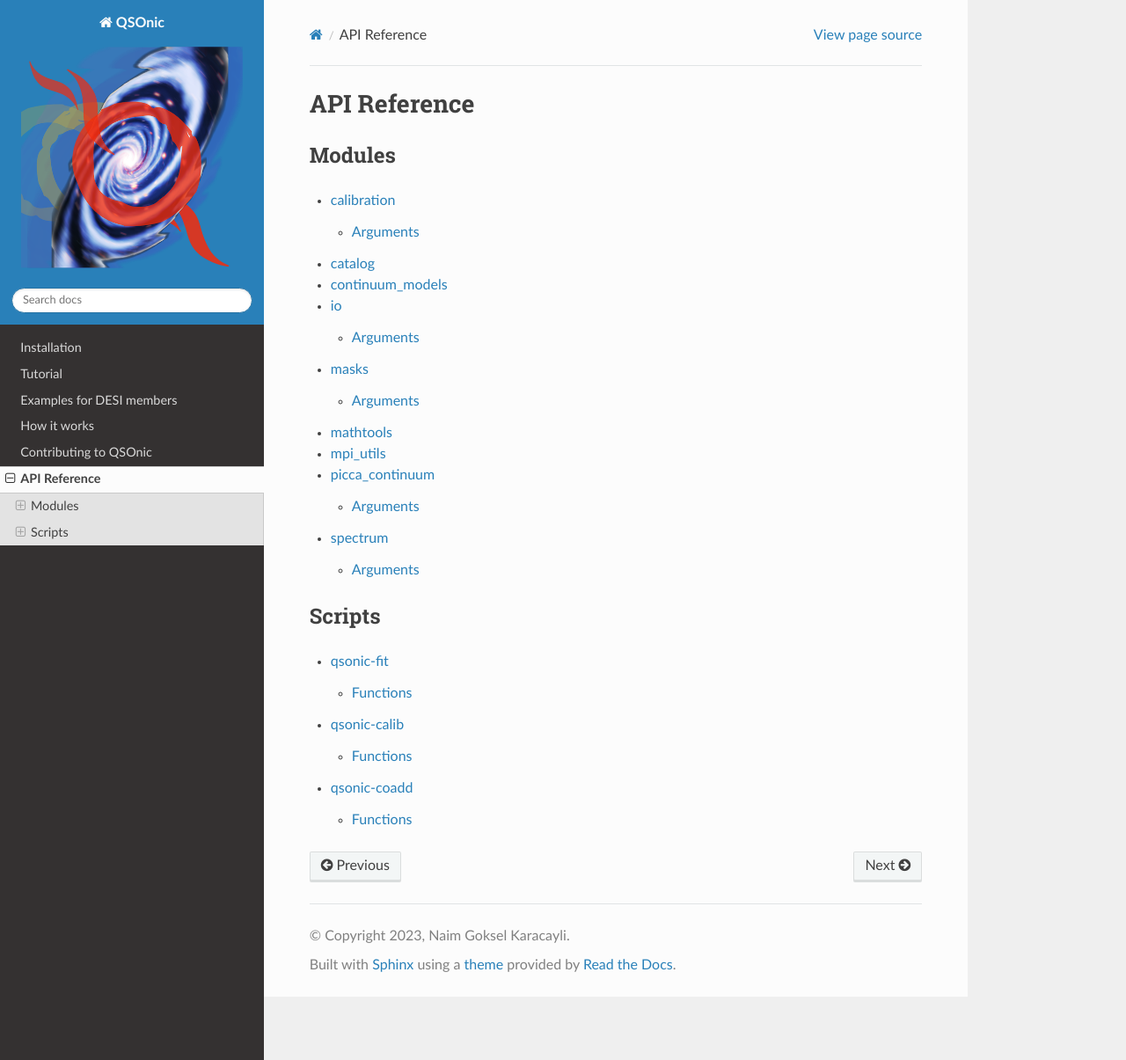
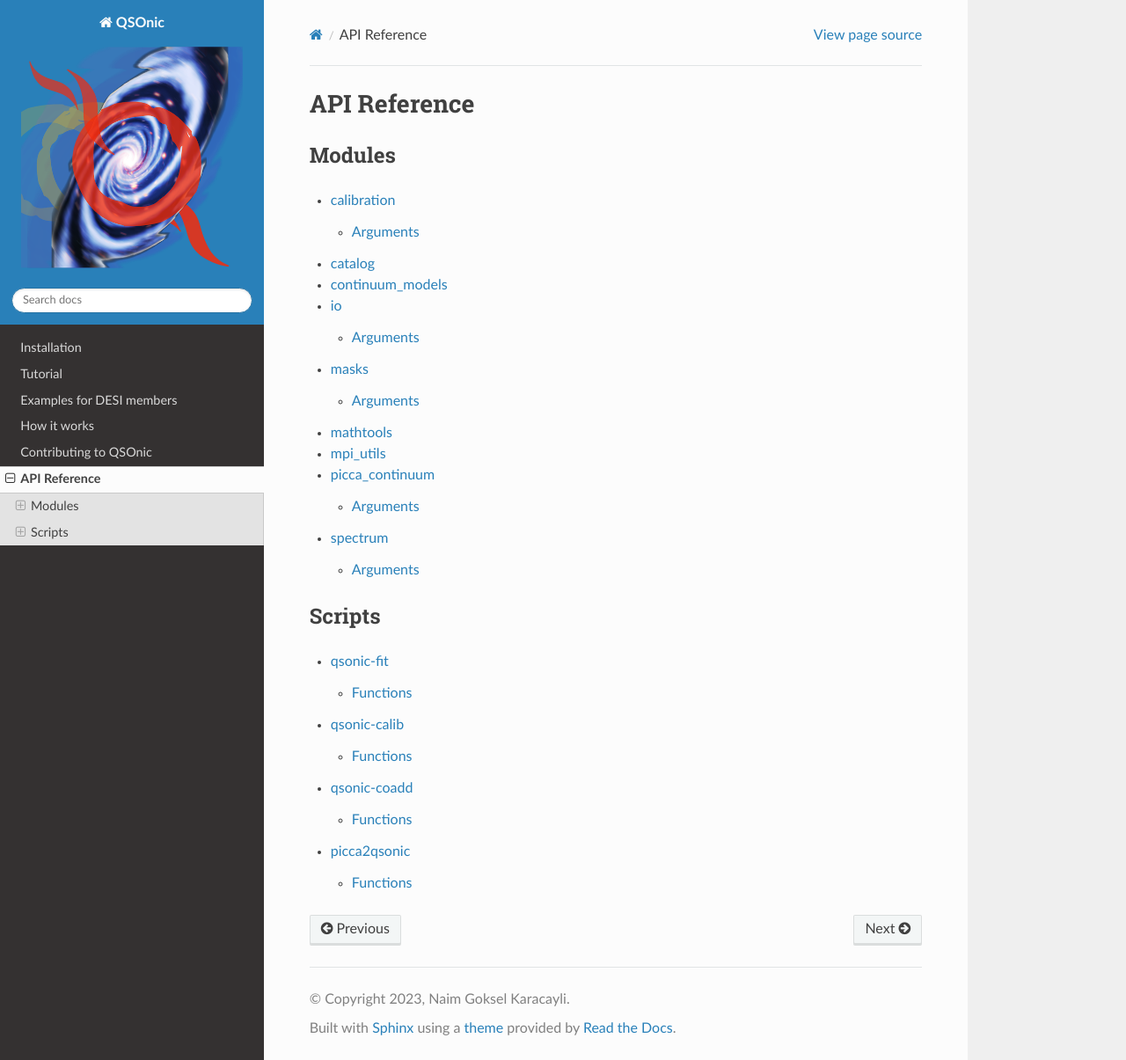
Before and after one commit to p-slash/qsonic, a Sphinx documentation site: the page built from docs/source/generated/modules.rst, in a window 1280 px wide and 1205 px high. Shown: the whole window at 88% size. Built offline with Sphinx 7.4.7 and the Read the Docs theme 3.1.0, drawn with Linux system fonts in a browser that asks for light colours; the version number could not be read and is left out; some of the changed lines change nothing that is shown.

Commit message:
[skip ci] fix documentation for picca2qsonic script and update modules reference

```diff
--- a/docs/source/generated/modules.rst
+++ b/docs/source/generated/modules.rst
@@ -26,3 +26,4 @@ Scripts
    scripts.qsonic_fit
    scripts.qsonic_calib
    scripts.qsonic_coadd_deltas
+   scripts.picca_to_qsonic
```
Also changed, not shown: docs/source/generated/scripts.picca_to_qsonic.rst (renamed from docs/source/scripts.picca_to_qsonic.rst).
